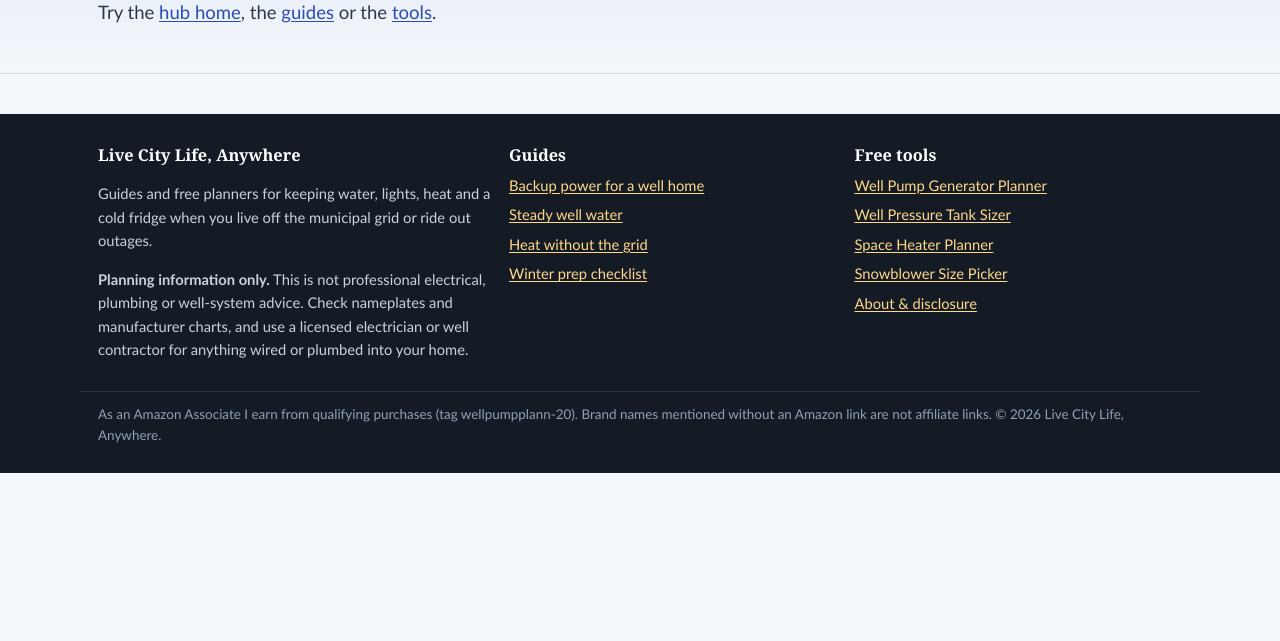
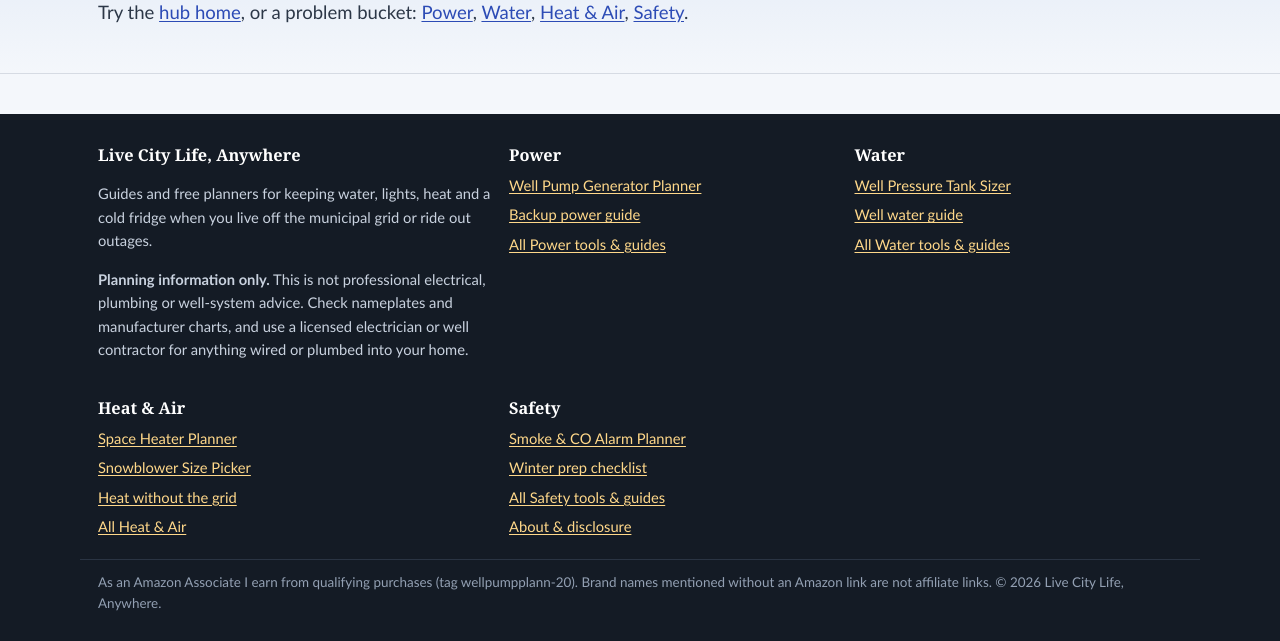
Before and after one commit to Stonex808/live-city-life-anywhere, a plain HTML site: page 404.html in a window 1280 px wide. Shown: the part 239-880 px from the top of the page. Before the commit the page ends 800 px from the top, so only its background shows below. Drawn offline with Linux system fonts and the light colour scheme.

Commit message:
Restructure hub into Power, Water, Heat & Air, and Safety buckets
Every survival tool now lives in exactly one problem-first bucket. Existing /tools/* and /guides/* URLs are unchanged.

```diff
--- a/404.html
+++ b/404.html
@@ -17,28 +17,35 @@
 <body>
 <a class="skip" href="#main">Skip to content</a>
 <header class="top"><div class="wrap bar">
-<a class="brand" href="/index.html"><span class="sunmark" aria-hidden="true"></span><span>Live City Life, <em>Anywhere</em></span></a>
-<nav class="nav" aria-label="Main"><a href="/index.html">Hub</a><a href="/guides/index.html">Guides</a><a href="/tools/index.html">Tools</a><a href="/about.html">About</a></nav>
+<a class="brand" href="/"><span class="sunmark" aria-hidden="true"></span><span>Live City Life, <em>Anywhere</em></span></a>
+<nav class="nav" aria-label="Main"><a href="/power/">Power</a><a href="/water/">Water</a><a href="/heat-air/">Heat &amp; Air</a><a href="/safety/">Safety</a><a href="/about.html">About</a></nav>
 </div></header>
 <div class="disclose"><div class="wrap"><p><strong>Disclosure:</strong> As an Amazon Associate I earn from qualifying purchases. Amazon links are marked; we never show prices or ratings because they change. <a href="/about.html#disclosure">More</a></p></div></div>
 <main id="main">
-<div class="pagehead"><div class="wrap"><p class="kicker">404</p><h1>That page wandered off the grid.</h1><p class="lede">Try the <a href="/index.html">hub home</a>, the <a href="/guides/index.html">guides</a> or the <a href="/tools/index.html">tools</a>.</p></div></div>
+<div class="pagehead"><div class="wrap"><p class="kicker">404</p><h1>That page wandered off the grid.</h1><p class="lede">Try the <a href="/">hub home</a>, or a problem bucket: <a href="/power/">Power</a>, <a href="/water/">Water</a>, <a href="/heat-air/">Heat &amp; Air</a>, <a href="/safety/">Safety</a>.</p></div></div>
 </main>
 <footer class="foot">
-<div class="wrap grid">
+<div class="wrap grid buckets-foot">
 <div><b>Live City Life, Anywhere</b>
 <p>Guides and free planners for keeping water, lights, heat and a cold fridge when you live off the municipal grid or ride out outages.</p>
 <p><strong>Planning information only.</strong> This is not professional electrical, plumbing or well-system advice. Check nameplates and manufacturer charts, and use a licensed electrician or well contractor for anything wired or plumbed into your home.</p></div>
-<div><b>Guides</b><ul>
-<li><a href="/guides/backup-power.html">Backup power for a well home</a></li>
-<li><a href="/guides/well-water.html">Steady well water</a></li>
-<li><a href="/guides/heat-without-the-grid.html">Heat without the grid</a></li>
-<li><a href="/guides/winter-prep.html">Winter prep checklist</a></li></ul></div>
-<div><b>Free tools</b><ul>
+<div><b>Power</b><ul>
 <li><a href="https://wellpump-generator-planner.vercel.app/">Well Pump Generator Planner</a></li>
+<li><a href="/guides/backup-power.html">Backup power guide</a></li>
+<li><a href="/power/">All Power tools &amp; guides</a></li></ul></div>
+<div><b>Water</b><ul>
 <li><a href="https://well-pressure-tank-sizer.vercel.app/">Well Pressure Tank Sizer</a></li>
+<li><a href="/guides/well-water.html">Well water guide</a></li>
+<li><a href="/water/">All Water tools &amp; guides</a></li></ul></div>
+<div><b>Heat &amp; Air</b><ul>
 <li><a href="https://space-heater-planner.vercel.app/">Space Heater Planner</a></li>
 <li><a href="/tools/snowblower-size-picker.html">Snowblower Size Picker</a></li>
+<li><a href="/guides/heat-without-the-grid.html">Heat without the grid</a></li>
+<li><a href="/heat-air/">All Heat &amp; Air</a></li></ul></div>
+<div><b>Safety</b><ul>
+<li><a href="/safety/smoke-co-alarm-planner/">Smoke &amp; CO Alarm Planner</a></li>
+<li><a href="/guides/winter-prep.html">Winter prep checklist</a></li>
+<li><a href="/safety/">All Safety tools &amp; guides</a></li>
 <li><a href="/about.html">About &amp; disclosure</a></li></ul></div>
 </div>
 <div class="wrap legal">As an Amazon Associate I earn from qualifying purchases (tag wellpumpplann-20). Brand names mentioned without an Amazon link are not affiliate links. © 2026 Live City Life, Anywhere.</div>
```
Also changed, not shown: about.html (+24 -17 lines), 1 other file.
